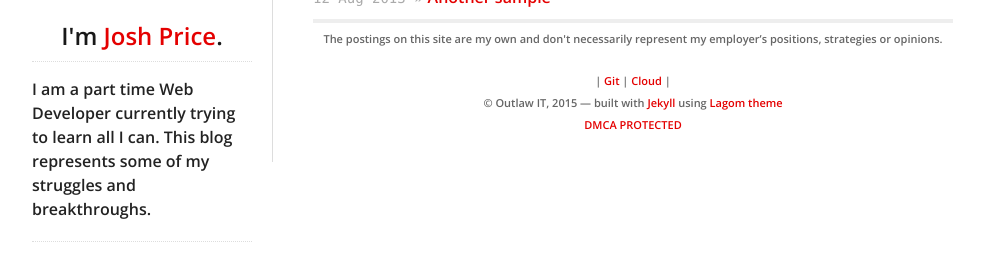
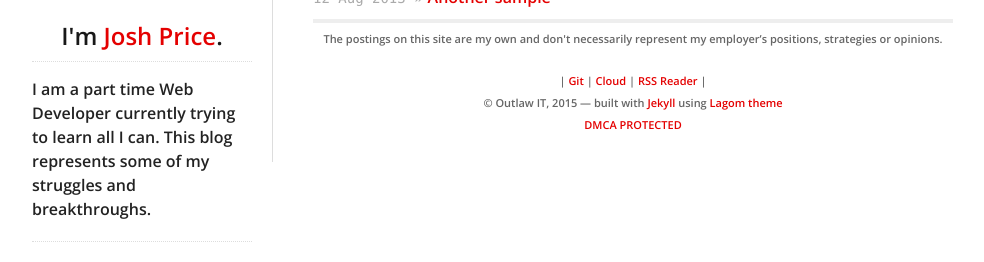
Before and after one commit to jprice/jprice.github.io, a Jekyll site: the page built from index.html, in a window 1280 px wide, cut to the strip 270-532 px from the top of the page. Shown: the whole strip, without its empty margins (138-1122 px from the left). Built offline with Jekyll 4.4.1, drawn with Linux system fonts in a browser that asks for light colours; nearby versions of some CDN libraries; comment, search, counter and statistics services are not loaded.

Commit message:
update footer

```diff
--- a/_includes/footer.html
+++ b/_includes/footer.html
@@ -7,7 +7,7 @@
   {% endif %}
 
   <p>
-    | <a href="http://git.jprice.io">Git</a> | <a href="http://cloud.jprice.io">Cloud</a> |<br />
+    | <a href="http://git.jprice.io">Git</a> | <a href="http://cloud.jprice.io">Cloud</a> | <a href="http://rss.jprice.io">RSS Reader</a> |<br />
     © Outlaw IT, 2015 &mdash; built with <a href="http://jekyllrb.com/">Jekyll</a> using <a href="https://github.com/swanson/lagom">Lagom theme</a><br />
 	{% if site.data.theme.show_dmca %}
       <script type="text/javascript">(function () { var h = document.getElementsByTagName("head")[0]; h.appendChild(c); })();</script><a href="http://www.dmca.com/" title="DMCA">DMCA</a> <a href="http://www.dmca.com/Protection/Status.aspx?ID=df01d04b-ee67-4799-aac6-9f410f628496" title="DMCA"> PROTECTED</a>
```
